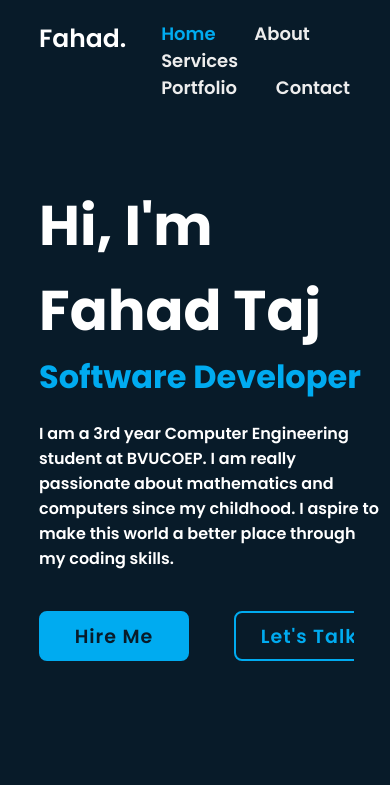
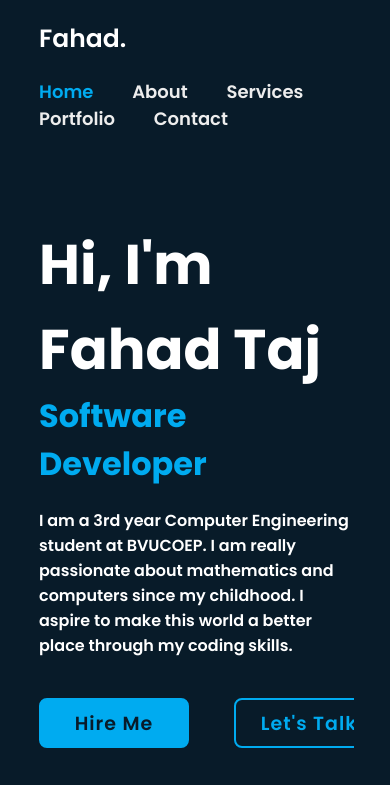
Before and after one commit to Fahad-Taj/CSS_Project_1, a plain HTML site: page index.html in a window 390 px wide. Drawn offline with nearby package versions, Linux system fonts and the light colour scheme.

Commit message:
Changed layout, made mobile friendly
Changed the entire layout of the webpage and made it more mobile friendly

```diff
--- a/style.css
+++ b/style.css
@@ -13,9 +13,9 @@ body {
 }
 
 .header{
-    position: fixed;
+    /* position: fixed;
     top: 0;
-    left: 0;
+    left: 0; */
     width: 100%;
     padding: 20px 10%;
     background-color: transparent;
@@ -42,7 +42,7 @@ body {
     height: 100%;
     background-color: #081b29;
     animation: showRight 0.4s ease forwards;
-    animation-delay: .5s;
+    animation-delay: .4s;
 }
 
 .navbar a{
@@ -61,10 +61,10 @@ body {
 
 .home{
     color: white;
-    height: 100vh;
-    display: flex;
-    align-items: center;
+    /* display: flex;
+    align-items: center; */
     padding: 0 10%;
+    padding-top: 100px;
 }
 
 .home-content{
@@ -206,8 +206,10 @@ body {
 }
 
 .home-sci{
-    position: absolute;
-    bottom: 70px;
+    position: relative;
+    margin-top: 40px;
+    /* position: absolute;
+    bottom: 70px; */
     display: flex;
     justify-content: space-between;
     width: 250px;
@@ -266,3 +268,20 @@ body {
         width: 0;
     }
 }
+
+@media screen and (max-width: 600px){
+    .home{
+        padding-top: 50px;
+    }
+    .header, .navbar{
+        display: block;
+    }
+
+    .navbar{
+        margin: 20px 0 20px 0;
+    }
+
+    .navbar a{
+        margin: 0 35px 0 0;;
+    }
+}
```
